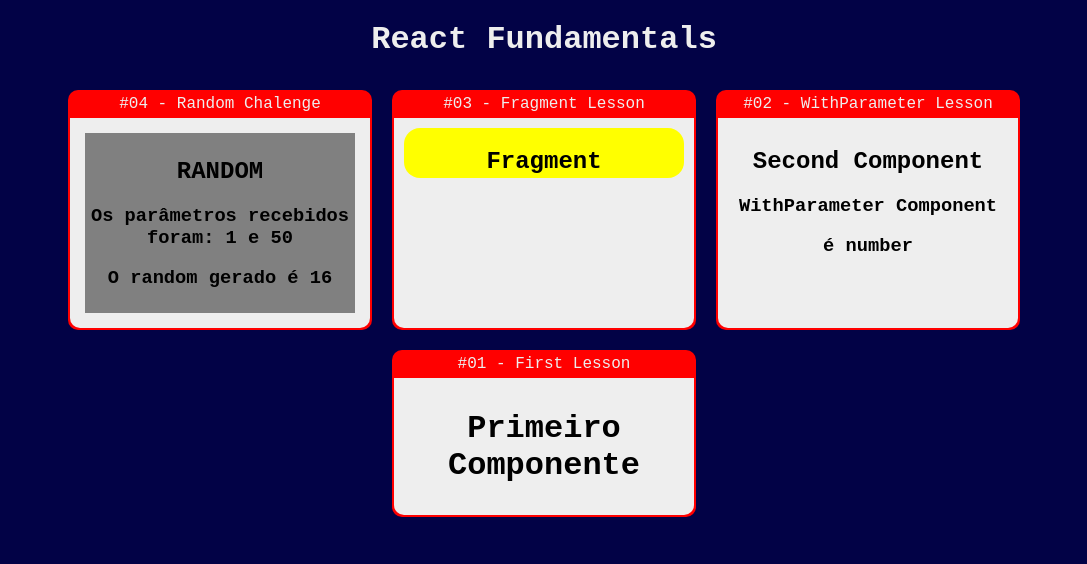
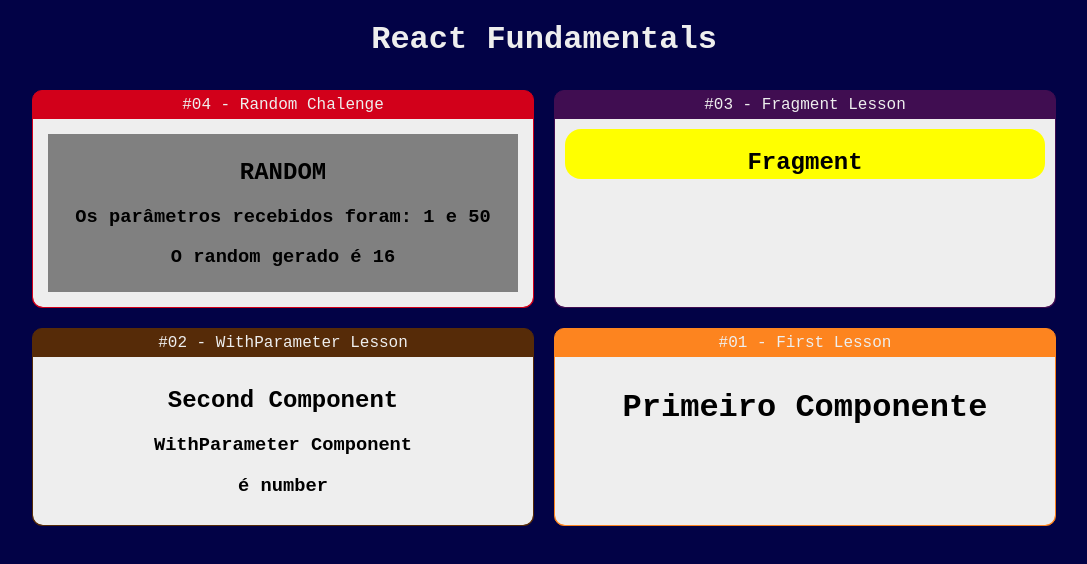
Before and after one commit to CapitaoDAreia/react-redux-course, a React (Create React App) app in the folder 02-fundamentos-react/: page / in a window 1280 px wide. Shown: the top 564 px of the page, without its empty margins (96-1183 px from the left). Built offline with nearby package versions, Linux system fonts and the light colour scheme.

Commit message:
SECTION 2: React Fundamentals - Handling with styles and dinamic styles

```diff
--- a/02-fundamentos-react/src/App.tsx
+++ b/02-fundamentos-react/src/App.tsx
@@ -27,16 +27,16 @@
 
         <h1>React Fundamentals</h1>
         <div className="wrapper" >
-            <Card title="#04 - Random Chalenge" >
+            <Card title="#04 - Random Chalenge" color="#D2001A">
                 <Random num1={1} num2={50} />
             </Card>
 
 
-            <Card title="#03 - Fragment Lesson">
+            <Card title="#03 - Fragment Lesson" color="#400D51">
                 <Fragment />
             </Card>
 
-            <Card title="#02 - WithParameter Lesson" >
+            <Card title="#02 - WithParameter Lesson" color="#562B08">
                 <WithParameter
                     title="Second Component"
                     subtitle="WithParameter Component"
@@ -44,7 +44,7 @@
                 />
             </Card>
 
-            <Card title="#01 - First Lesson" >
+            <Card title="#01 - First Lesson" color="#FD841F">
                 <First />
             </Card>
         </div>
--- a/02-fundamentos-react/src/components/layout/Card.scss
+++ b/02-fundamentos-react/src/components/layout/Card.scss
@@ -1,14 +1,13 @@
 .cards{
-    background-color: #ff0000;
+    border: 1px solid;
     border-radius: 10px;
     overflow: hidden;
     margin-bottom: 20px;
     display: flex;
     flex-direction: column;
     margin: 10px;
-    padding: 0px 2px 2px 2px;
-    min-width: 300px;
-    max-width: 300px;
+    min-width: 500px;
+    max-width: 500px;
 
     .title{
         padding: 5px 0px;
--- a/02-fundamentos-react/src/components/layout/Card.tsx
+++ b/02-fundamentos-react/src/components/layout/Card.tsx
@@ -1,10 +1,17 @@
 import React from "react";
 import './Card.scss'
+import * as CSS from 'csstype'
+
 
 
 export default (props: any) => {
+    const CardStyle: CSS.Properties = {
+        backgroundColor: props.color || 'none',
+        borderColor: props.color || 'none'
+    }
+
     return (
-        <div className="cards">
+        <div className="cards" style={CardStyle}>
             <div className="title" >{props.title}</div>
             <div className="content" >
                 {props.children}
```
